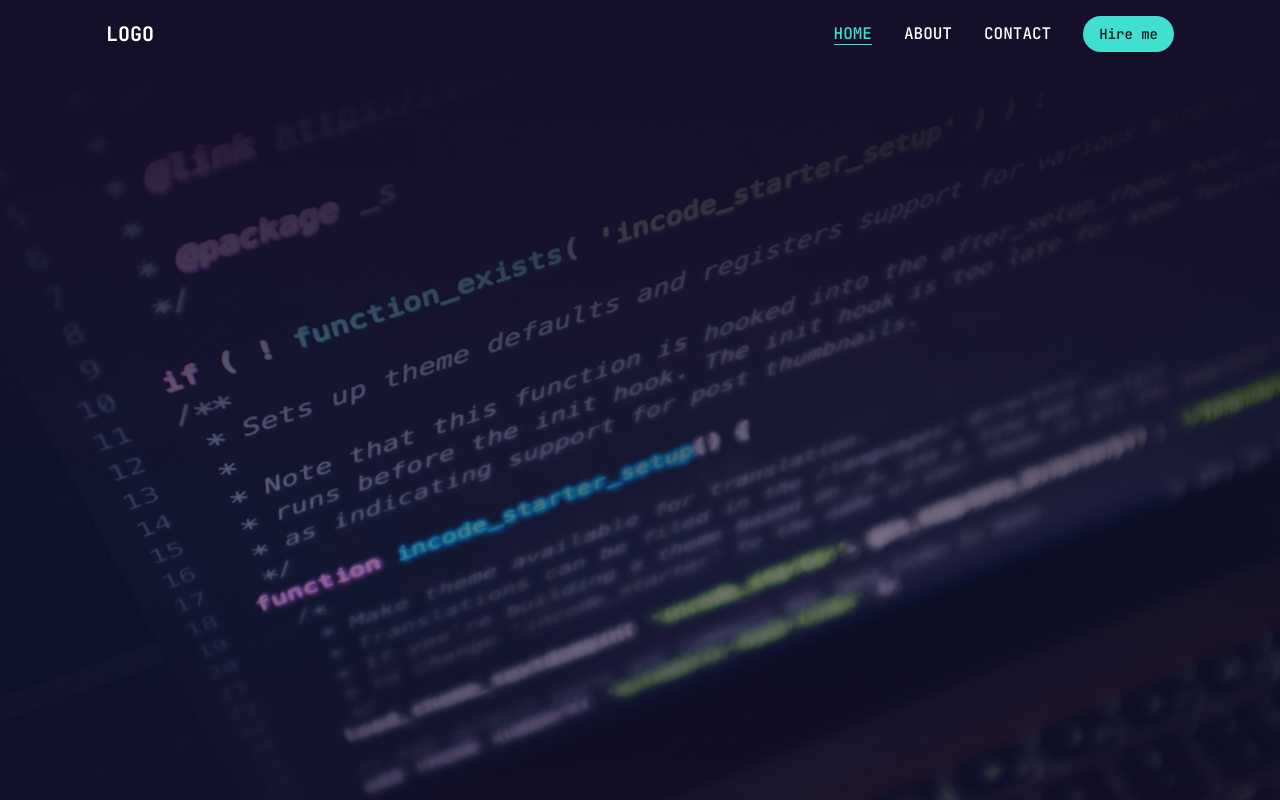
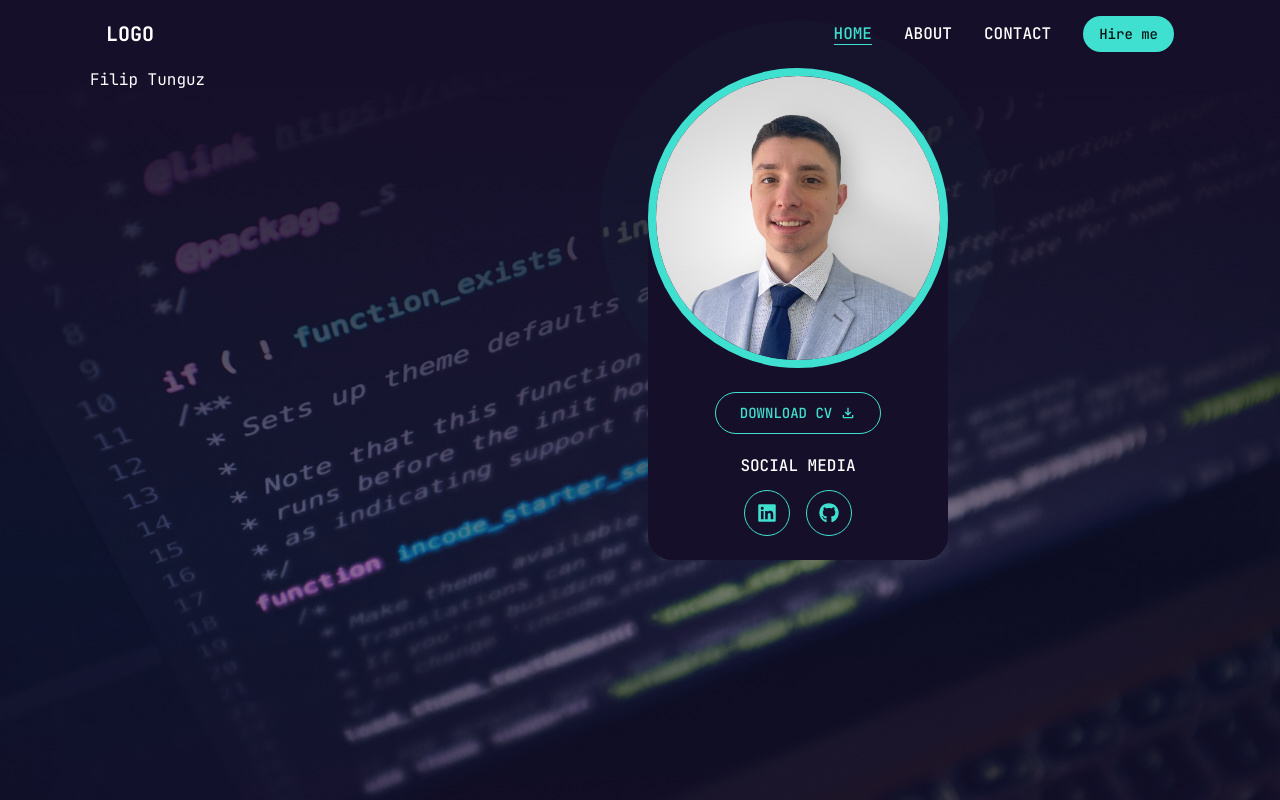
Before and after one commit to filiptunguz/portfolio, a Next.js app: page / in a window 1280 px wide. Shown: the top 800 px of the page. Built offline with nearby package versions, Linux system fonts and the light colour scheme.

Commit message:
heading section - profile heading part

```diff
--- a/src/sections/heading-section.tsx
+++ b/src/sections/heading-section.tsx
@@ -1,10 +1,72 @@
 import Image from 'next/image';
+import Narrower from '@/components/narrower';
+import { Button } from '@/components/ui/button';
+import { MdOutlineFileDownload } from 'react-icons/md';
+import Link from 'next/link';
+import { FaGithub, FaLinkedin } from 'react-icons/fa';
 
 export default function HeadingSection() {
 	return (
 		<section className="relative h-[1000px]">
-			<Image src="/coding-background.jpg" alt="Coding Background" fill className="object-cover" />
-			<div className="absolute top-0 left-0 size-full bg-gradient-to-b from-background via-background/50 to-background" />
+			<Image
+				src="/coding-background.jpg"
+				alt="Coding Background"
+				fill
+				className="object-cover -z-10"
+			/>
+			<div className="-z-10 absolute top-0 left-0 size-full bg-gradient-to-b from-background via-background/50 to-background" />
+			<Narrower className="flex gap-4">
+				<div className="flex-1">
+					<h1>Filip Tunguz</h1>
+				</div>
+				<ProfileHeadingPart />
+			</Narrower>
 		</section>
 	);
 }
+
+function ProfileHeadingPart() {
+	return (
+		<div className="flex-1">
+			<div className="flex flex-col w-max">
+				<div className="relative w-max">
+					<Image
+						width="300"
+						height="300"
+						src="/filip-tunguz.jpg"
+						alt="Filip Tunguz's picture"
+						className="rounded-full border-8 border-primary"
+					/>
+					<div className="absolute top-1/2 left-1/2 transform -z-10 -translate-x-1/2 -translate-y-1/2 size-2/3 bg-primary rounded-full animate-ping"></div>
+				</div>
+				<div className="-mt-[150px] pt-[174px] pb-6 px-4 bg-background rounded-b-3xl flex flex-col gap-4 items-center">
+					<Button variant="outline" className="uppercase !px-6 !py-5 mb-2">
+						Download CV <MdOutlineFileDownload />
+					</Button>
+					<span className="font-medium block text-center uppercase leading-none">Social Media</span>
+					<div className="flex gap-4 justify-center">
+						<SocialMediaIcon href="/">
+							<FaLinkedin />
+						</SocialMediaIcon>
+						<SocialMediaIcon href="/">
+							<FaGithub />
+						</SocialMediaIcon>
+					</div>
+				</div>
+			</div>
+		</div>
+	);
+}
+
+function SocialMediaIcon({ children, href }: { children: React.ReactNode; href: string }) {
+	return (
+		<Link
+			href={href}
+			target="_blank"
+			rel="noopener noreferrer"
+			className="rounded-full border border-primary text-primary p-3 text-[1.25rem] hover:text-primary-foreground hover:bg-primary transition-all"
+		>
+			{children}
+		</Link>
+	);
+}
```
Also changed, not shown: public/filip-tunguz.jpg (added).
